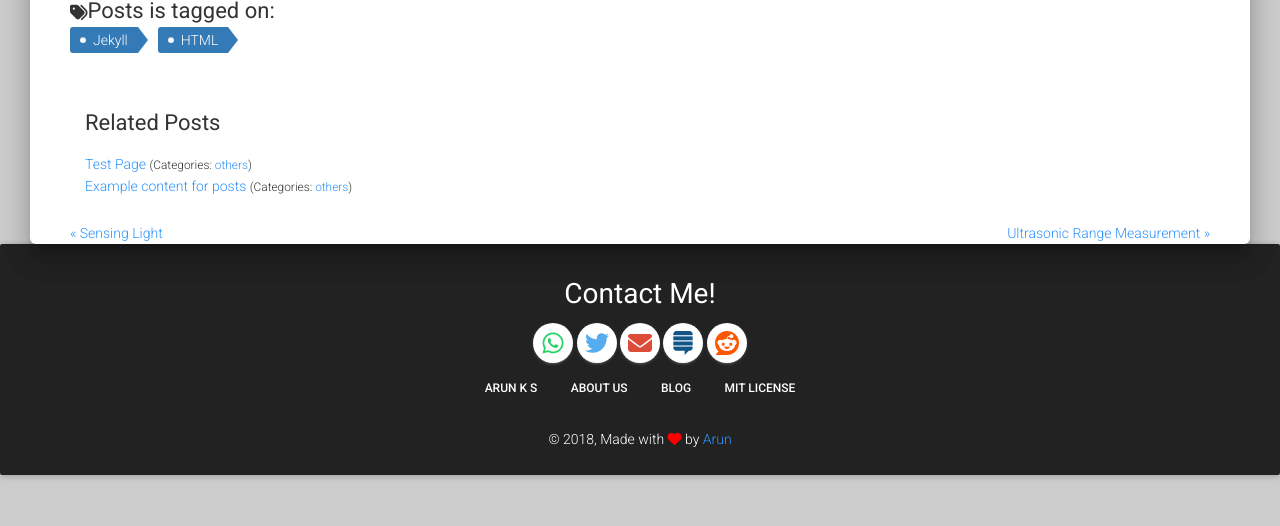
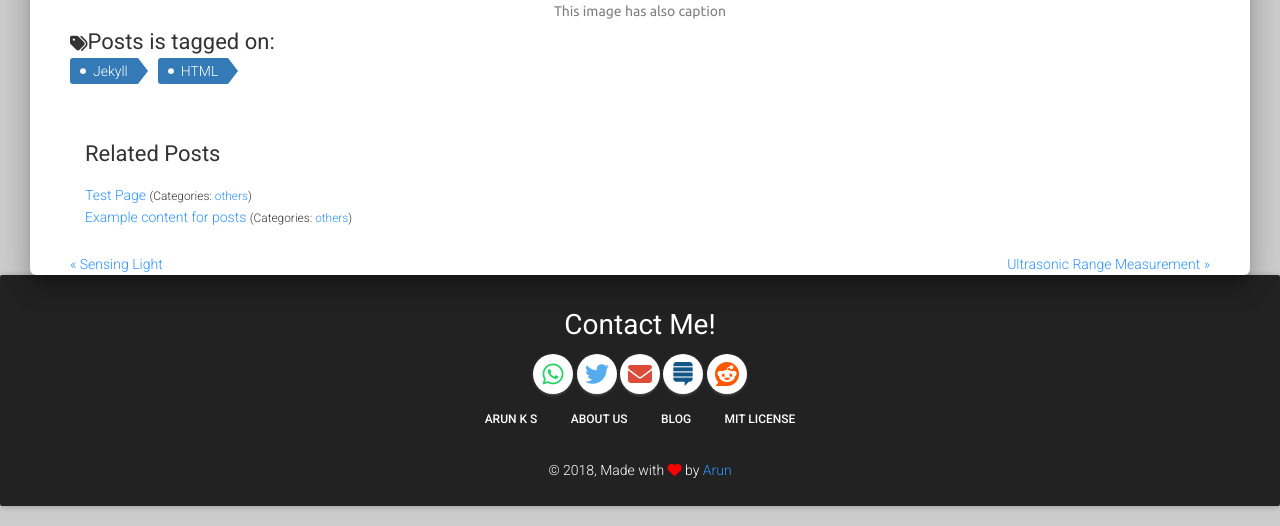
Before and after one commit to tip4programs/imbue, a Jekyll site: the page built from _posts/2017-06-12--embedd-videos-and-images.md, in a window 1280 px wide and 900 px high, scrolled down 2275 px, cut to the strip 374-900 px from the top of the window. Built offline with Jekyll 4.4.1, drawn with Linux system fonts in a browser that asks for light colours; nearby versions of some CDN libraries; comment, search, counter and statistics services are not loaded; before the commit the page ends 3144 px from its top, so only the background shows below that.

Commit message:
Update 2017-06-12--embedd-videos-and-images.md

```diff
--- a/_posts/2017-06-12--embedd-videos-and-images.md
+++ b/_posts/2017-06-12--embedd-videos-and-images.md
@@ -15,4 +15,4 @@ tags: Jekyll HTML
 
 {% include figure.html image="https://unsplash.it/300/400?image=123" caption="This image has a caption but also alt text" alt="This is the alt text" position="right" %}
 
-{% include figure.html image="https://unsplash.it/800/400?image=123" alt="This image has alt text but no caption" %}
+{% include figure.html image="https://unsplash.it/800/400?image=123" caption="This image has also caption" alt="This image has alt text" %}
```
